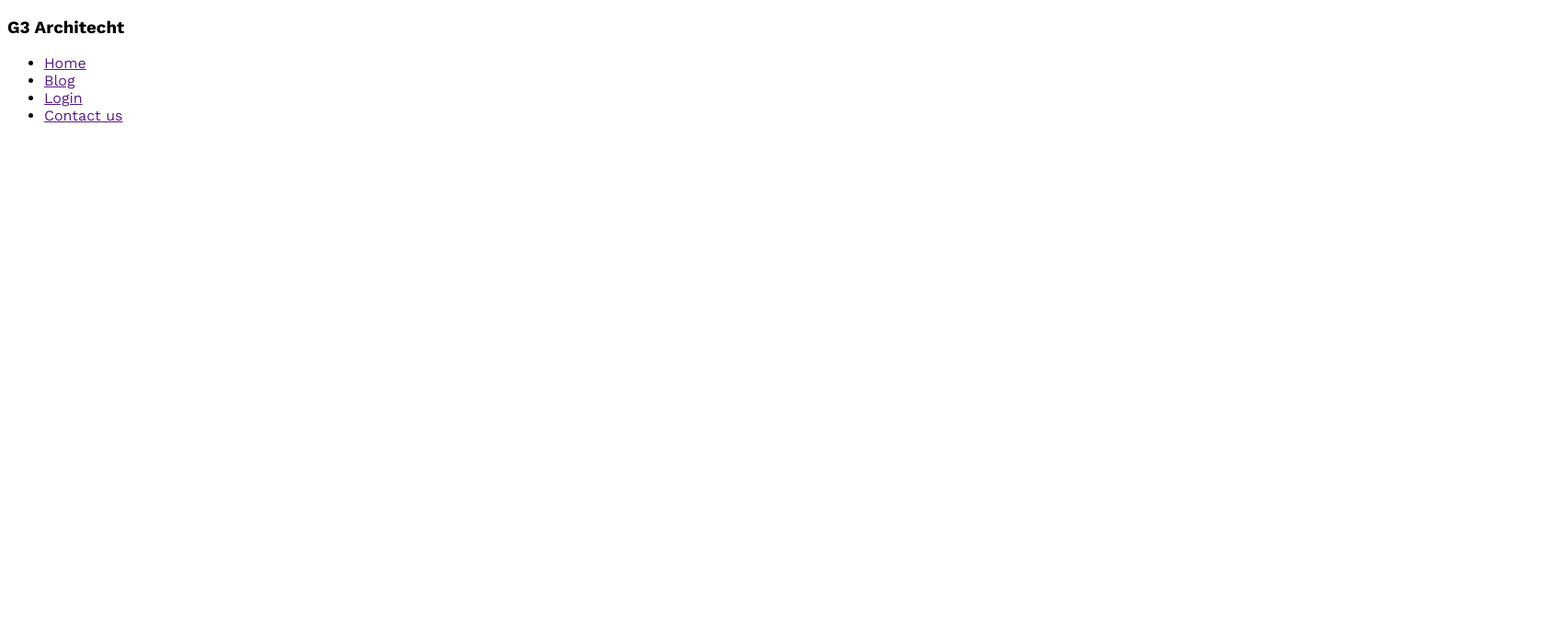
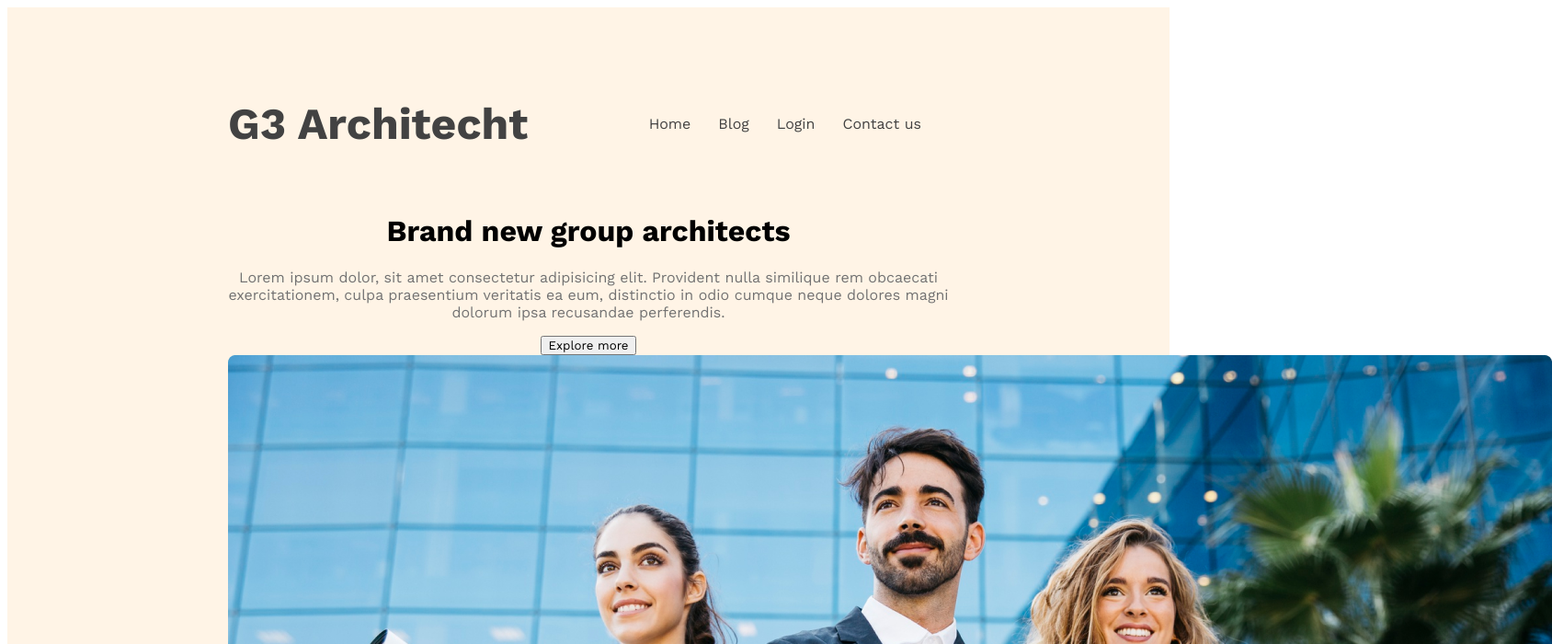
Before and after one commit to Shamsul477/g3-architects-practice, a plain HTML site: page index.html in a window 1280 px wide. Shown: the top 700 px of the page at 92% size, 1688 px wide, since content can reach past the window. Drawn offline with nearby package versions, Linux system fonts and the light colour scheme.

Commit message:
g3 architecture header word finshed

```diff
--- a/index.html
+++ b/index.html
@@ -11,7 +11,7 @@
 <body>
     <header>
 <nav>
-    <h3> G3 Architecht</h3>
+    <h3 class="nav-title"> G3 Architecht</h3>
     <ul>
         <li><a href=""> Home </a></li>
         <li><a href=""> Blog</a></li>
@@ -19,6 +19,20 @@
         <li><a href=""> Contact us</a></li>
     </ul>
 </nav>
+
+
+<div class="banner">
+    <div class="banner-content">
+        <h1 class="banner title">
+            Brand new group architects
+        </h1>
+        <p class="banner-description">Lorem ipsum dolor, sit amet consectetur adipisicing elit. Provident nulla similique rem obcaecati exercitationem, culpa praesentium veritatis ea eum, distinctio in odio cumque neque dolores magni dolorum ipsa recusandae perferendis.</p>
+        <button class="btn-primary">Explore more</button>
+    </div>
+    <img src="images/banner.png" alt="">
+
+
+</div>
     </header>
     <main>
 
--- a/styles/architects.css
+++ b/styles/architects.css
@@ -5,3 +5,50 @@
 font-family: 'Work Sans', sans-serif;
 
 }
+header{
+    background:rgba(255,144,14,0.10);
+    padding:50px 240px;
+}
+
+nav{
+    display: flex;
+    justify-content: space-between;
+    align-items: center;
+}
+.nav-title{
+    font-size: 3rem;
+    font-weight: 700;
+    color:#424242;
+
+}
+nav > ul{
+    display:flex;
+}
+
+nav li{
+    list-style: none;
+    margin-right: 30px;
+    font-weight: 500px;
+    font-size: 1rem;
+}
+
+nav li a{
+    text-decoration: none;
+    color: #424242;
+}
+.banner-content{
+    max-width: 800px;
+    text-align: center;
+    margin: 0 auto;
+}
+.banner title{
+    font-size: 4rem;
+    font-weight: 700;
+    color:#131313;
+
+}
+.banner-description{
+    color:#727272;
+
+
+}
```
